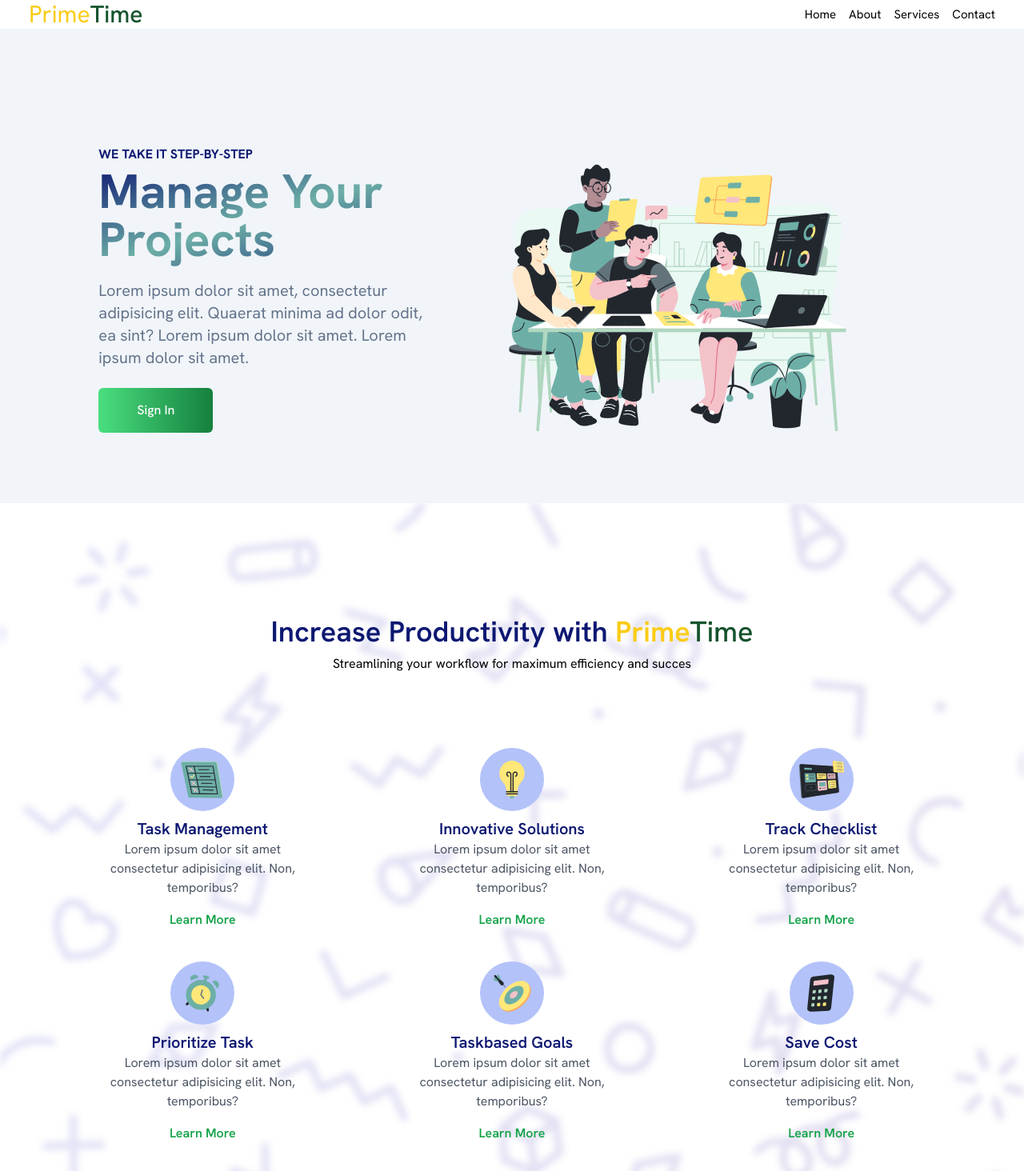
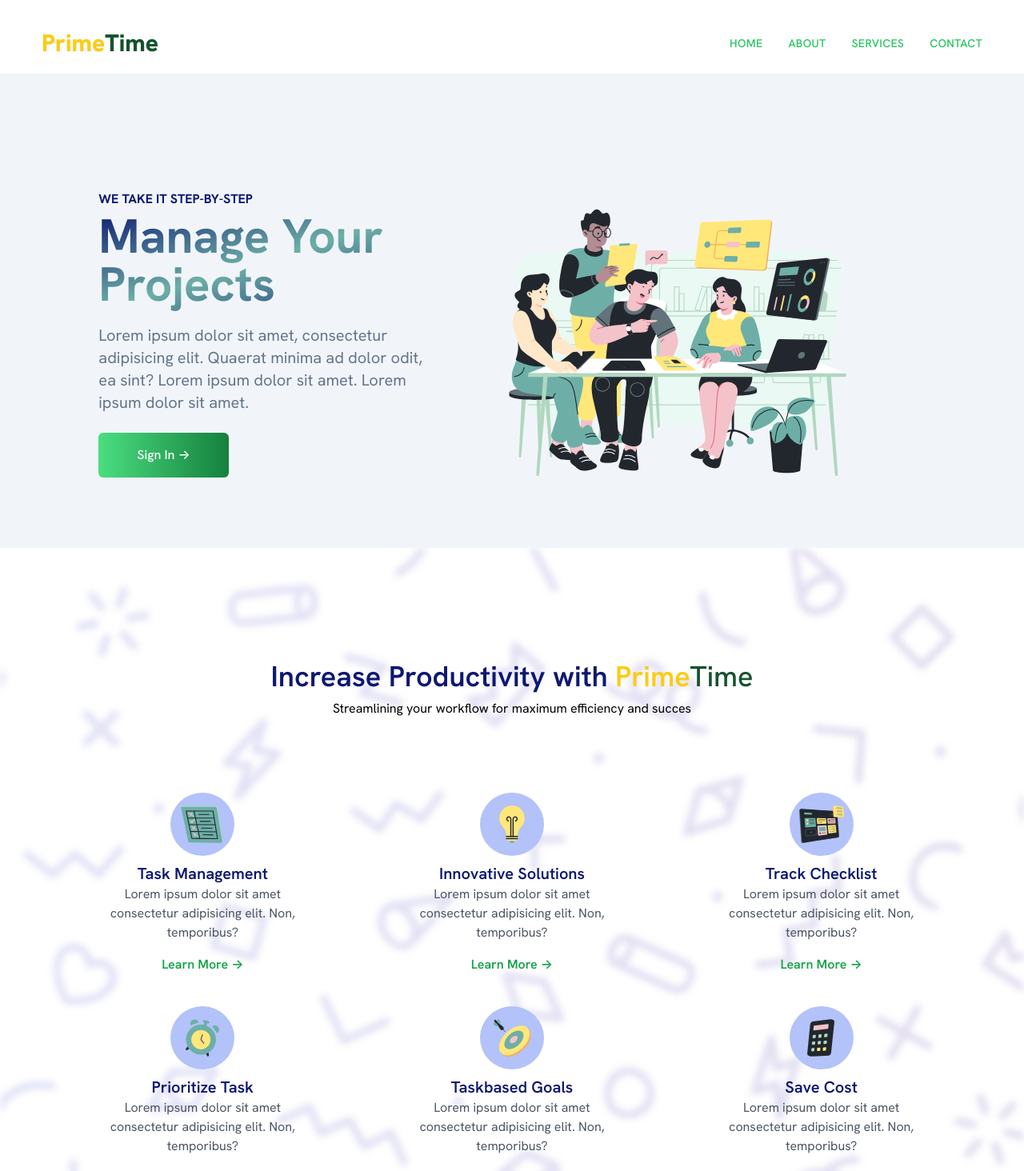
Before and after one commit to Sochuks/react-agency-landing, a React (Vite) app: page / in a window 1280 px wide. Shown: the top 1464 px of the page at 80% size. Built offline with nearby package versions, Linux system fonts and the light colour scheme.

Commit message:
Modified styling for navbar -----Set for deployment-----

```diff
--- a/src/Components/Hero.jsx
+++ b/src/Components/Hero.jsx
@@ -12,12 +12,12 @@ const Hero = () => {
                 <p className='font-bold text-primaryColor uppercase text-base md:-mb-2'>We take it step-by-step</p>
                 <h1 className='font-bold py-1 bg-gradient-to-br from-primaryColor via-[#6DAFA7] to-primaryColor
                 bg-clip-text text-transparent text-3xl md:text-6xl sm:text-5xl'>Manage Your Projects</h1>
-                <p className='max-w-xl text-xl text-slate-500 py-2'>Lorem ipsum dolor sit amet, consectetur adipisicing elit.
+                <p className='max-w-xl text-xl text-slate-500 px-4 md:px-0 py-2'>Lorem ipsum dolor sit amet, consectetur adipisicing elit.
                 Quaerat minima ad dolor odit, ea sint? Lorem ipsum dolor sit amet. Lorem ipsum dolor sit amet.</p>
                 <div className="pt-2 pb-6">
                     <button className='bg-gradient-to-r from-green-400 to-green-700 px-12 py-4
                     rounded-md font-medium text-whiteColor text-base' href="#">
-                            Sign In
+                            Sign In →
                     </button>
                 </div>
 
--- a/src/Components/Navbar.jsx
+++ b/src/Components/Navbar.jsx
@@ -10,18 +10,19 @@ const Navbar = () => {
     }
 
   return (
-    <nav className='flex justify-between items-center max-w-[1240px] mx-auto px-4'>
+    <section className='md:mt-4'>
+         <nav className='flex justify-around items-center max-w-[1240px] mx-auto px-8 py-5'>
         {/* logo */}
-        <div className='w-full text-3xl'>
-            <span className=' text-yellow-400'>Prime</span><span className='font-medium text-green-900'>Time</span>
+        <div className='w-full text-3xl font-extrabold drop-shadow-sm'>
+            <span className=' text-yellow-400'>Prime</span><span className='text-green-900'>Time</span>
         </div>
 
         {/* Navbar Links */}
-        <ul className='hidden items-center gap-4 md:flex'>
-            <li>Home</li>
-            <li>About</li>
-            <li>Services</li>
-            <li>Contact</li>
+        <ul className='hidden items-center gap-8 uppercase md:flex'>
+            <li className='text-sm tracking-wide font-medium cursor-pointer text-green-500 hover:text-primaryColor transition-all ease-in-out duration-300'>Home</li>
+            <li className='text-sm tracking-wide font-medium cursor-pointer text-green-500 hover:text-primaryColor transition-all ease-in-out duration-300'>About</li>
+            <li className='text-sm tracking-wide font-medium cursor-pointer text-green-500 hover:text-primaryColor transition-all ease-in-out duration-300'>Services</li>
+            <li className='text-sm tracking-wide font-medium cursor-pointer text-green-500 hover:text-primaryColor transition-all ease-in-out duration-300'>Contact</li>
         </ul>
 
         {/* Menu Button */}
@@ -31,16 +32,22 @@ const Navbar = () => {
         </div>
 
         {/* Mobile Menu */}
-        <div className={!nav ? `fixed left-0 top-0 w-4/12 h-full border-r border-r-gray-900 bg-yellow-100 ease-in-out duration-500` : `fixed left-[-150px]`}>
+        <div className={!nav ? `fixed left-0 top-0 w-4/12 h-full border-r border-r-gray-900 bg-yellow-300 ease-in-out duration-500 md:hidden` : `fixed left-[-150px]`}>
             <ul className='p-4 uppercase'>
-                <li className='p-4 border-b border-gray-600'>Home</li>
-                <li className='p-4 border-b border-gray-600'>About</li>
-                <li className='p-4 border-b border-gray-600'>Services</li>
-                <li className='p-4 border-b border-gray-600'>Contact</li>
+                <li className='p-4 border-b border-gray-600
+                text-sm tracking-wide font-medium cursor-pointer text-green-500 hover:text-primaryColor transition-all ease-in-out duration-300'>Home</li>
+                <li className='p-4 border-b border-gray-600
+                text-sm tracking-wide font-medium cursor-pointer text-green-500 hover:text-primaryColor transition-all ease-in-out duration-300'>About</li>
+                <li className='p-4 border-b border-gray-600
+                text-sm tracking-wide font-medium cursor-pointer text-green-500 hover:text-primaryColor transition-all ease-in-out duration-300'>Services</li>
+                <li className='p-4 border-b border-gray-600
+                text-sm tracking-wide font-medium cursor-pointer text-green-500 hover:text-primaryColor transition-all ease-in-out duration-300'>Contact</li>
             </ul>
         </div>
 
     </nav>
+    </section>
+
   )
 }
 
--- a/src/Components/Services.jsx
+++ b/src/Components/Services.jsx
@@ -37,7 +37,7 @@ const Services = () => {
 
                     <button className='inline-flex items-center mx-auto text-base py-2
                     text-green-600 font-semibold gap-1 transition-colors ease-in-out duration-150 hover:text-primaryColor hover:scale-100'>
-                        Learn More
+                        Learn More →
                     </button>
 
                 </div>
@@ -53,7 +53,7 @@ const Services = () => {
 
                         <button className='inline-flex items-center mx-auto text-base py-2
                     text-green-600 font-semibold gap-1 transition-colors ease-in-out duration-150 hover:text-primaryColor hover:scale-100'>
-                        Learn More
+                        Learn More →
                     </button>
 
                     </div>
@@ -69,7 +69,7 @@ const Services = () => {
 
                         <button className='inline-flex items-center mx-auto text-base py-2
                     text-green-600 font-semibold gap-1 transition-colors ease-in-out duration-150 hover:text-primaryColor hover:scale-100'>
-                        Learn More
+                        Learn More →
                     </button>
 
                     </div>
@@ -87,7 +87,7 @@ const Services = () => {
 
                     <button className='inline-flex items-center mx-auto text-base py-2
                     text-green-600 font-semibold gap-1 transition-colors ease-in-out duration-150 hover:text-primaryColor hover:scale-100'>
-                        Learn More
+                        Learn More →
                     </button>
 
                 </div>
@@ -103,7 +103,7 @@ const Services = () => {
 
                         <button className='inline-flex items-center mx-auto text-base py-2
                     text-green-600 font-semibold gap-1 transition-colors ease-in-out duration-150 hover:text-primaryColor hover:scale-100'>
-                        Learn More
+                        Learn More →
                     </button>
 
                     </div>
@@ -119,7 +119,7 @@ const Services = () => {
 
                         <button className='inline-flex items-center mx-auto text-base py-2
                     text-green-600 font-semibold gap-1 transition-colors ease-in-out duration-150 hover:text-primaryColor hover:scale-100'>
-                        Learn More
+                        Learn More →
                     </button>
 
                     </div>
```
